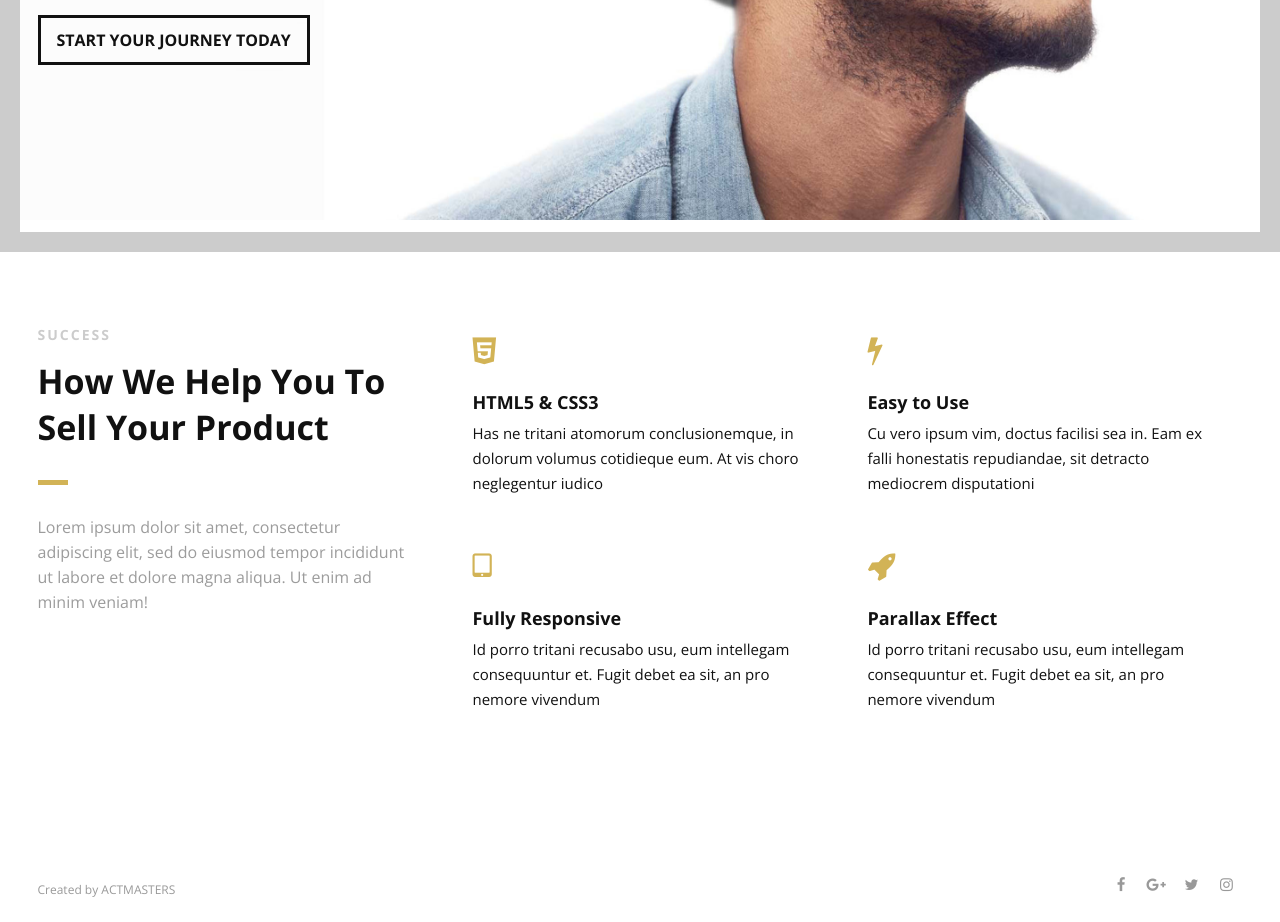
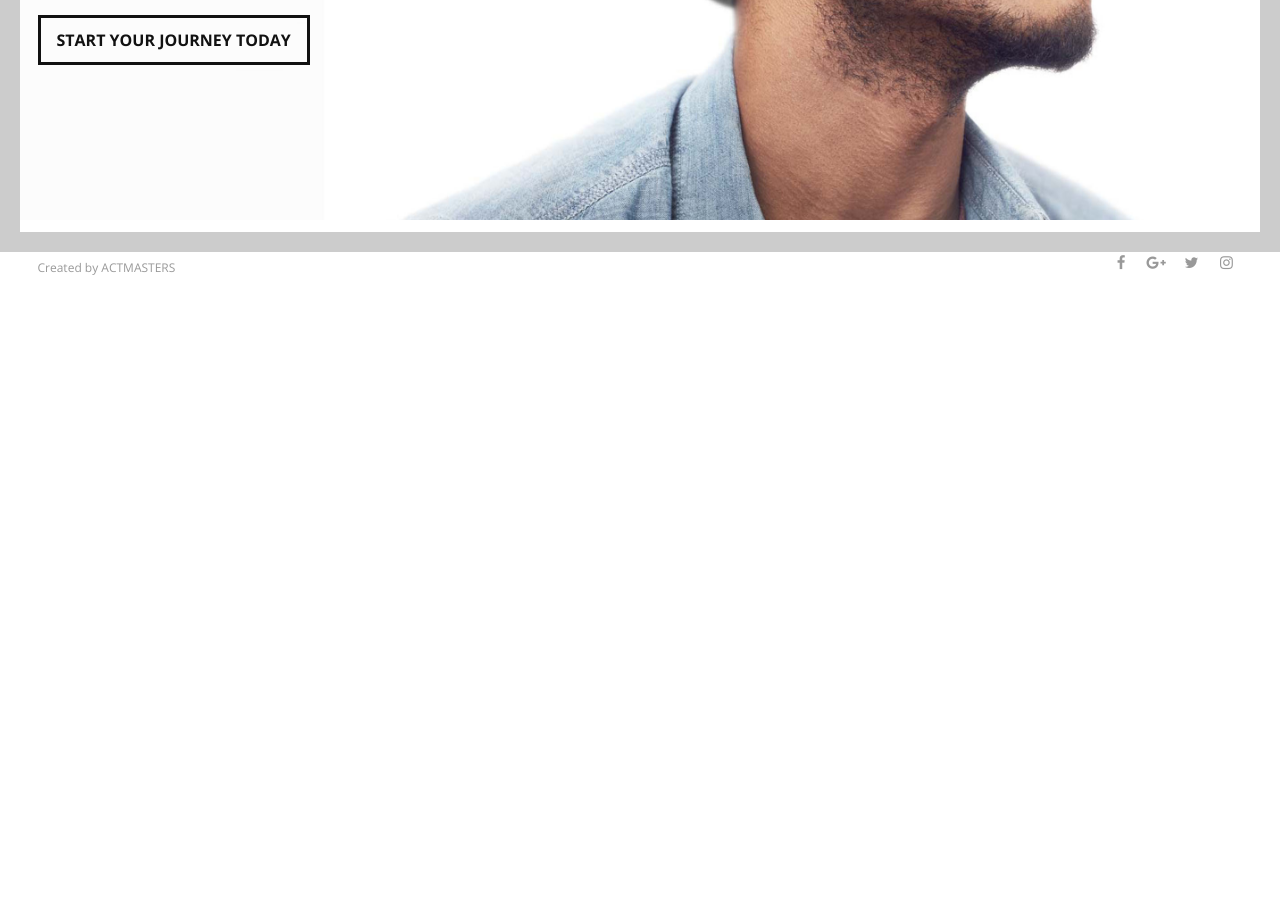
Before and after one commit to Thiekshana/actmasters, a plain HTML site: page index.html in a window 1280 px wide. Shown: the part 548-1470 px from the top of the page. After the commit the page ends 848 px from the top, so only its background shows below. Drawn offline with nearby package versions, Linux system fonts and the light colour scheme.

Commit message:
Deleted Intro

```diff
--- a/index.html
+++ b/index.html
@@ -151,88 +151,7 @@
     <main id="content">
 
         <!--Introduction-->
-        <section id="about" class="introduction scrollto">
 
-            <div class="row clearfix">
-
-                <div class="col-3">
-                    <div class="section-heading">
-                        <h3>SUCCESS</h3>
-                        <h2 class="section-title">How We Help You To Sell Your Product</h2>
-                        <p class="section-subtitle">Lorem ipsum dolor sit amet, consectetur adipiscing elit, sed do
-                            eiusmod tempor incididunt ut labore et dolore magna aliqua. Ut enim ad minim veniam!</p>
-                    </div>
-
-                </div>
-
-                <div class="col-2-3">
-
-                    <!--Icon Block-->
-                    <div class="col-2 icon-block icon-top wow fadeInUp" data-wow-delay="0.1s">
-                        <!--Icon-->
-                        <div class="icon">
-                            <i class="fa fa-html5 fa-2x"></i>
-                        </div>
-                        <!--Icon Block Description-->
-                        <div class="icon-block-description">
-                            <h4>HTML5 &amp; CSS3</h4>
-                            <p>Has ne tritani atomorum conclusionemque, in dolorum volumus cotidieque eum. At vis choro
-                                neglegentur iudico</p>
-                        </div>
-                    </div>
-                    <!--End of Icon Block-->
-
-                    <!--Icon Block-->
-                    <div class="col-2 icon-block icon-top wow fadeInUp" data-wow-delay="0.3s">
-                        <!--Icon-->
-                        <div class="icon">
-                            <i class="fa fa-bolt fa-2x"></i>
-                        </div>
-                        <!--Icon Block Description-->
-                        <div class="icon-block-description">
-                            <h4>Easy to Use</h4>
-                            <p>Cu vero ipsum vim, doctus facilisi sea in. Eam ex falli honestatis repudiandae, sit
-                                detracto mediocrem disputationi</p>
-                        </div>
-                    </div>
-                    <!--End of Icon Block-->
-
-                    <!--Icon Block-->
-                    <div class="col-2 icon-block icon-top wow fadeInUp" data-wow-delay="0.5s">
-                        <!--Icon-->
-                        <div class="icon">
-                            <i class="fa fa-tablet fa-2x"></i>
-                        </div>
-                        <!--Icon Block Description-->
-                        <div class="icon-block-description">
-                            <h4>Fully Responsive</h4>
-                            <p>Id porro tritani recusabo usu, eum intellegam consequuntur et. Fugit debet ea sit, an pro
-                                nemore vivendum</p>
-                        </div>
-                    </div>
-                    <!--End of Icon Block-->
-
-                    <!--Icon Block-->
-                    <div class="col-2 icon-block icon-top wow fadeInUp" data-wow-delay="0.5s">
-                        <!--Icon-->
-                        <div class="icon">
-                            <i class="fa fa-rocket fa-2x"></i>
-                        </div>
-                        <!--Icon Block Description-->
-                        <div class="icon-block-description">
-                            <h4>Parallax Effect</h4>
-                            <p>Id porro tritani recusabo usu, eum intellegam consequuntur et. Fugit debet ea sit, an pro
-                                nemore vivendum</p>
-                        </div>
-                    </div>
-                    <!--End of Icon Block-->
-
-                </div>
-
-            </div>
-
-
-        </section>
         <!--End of Introduction-->
 
 
```
